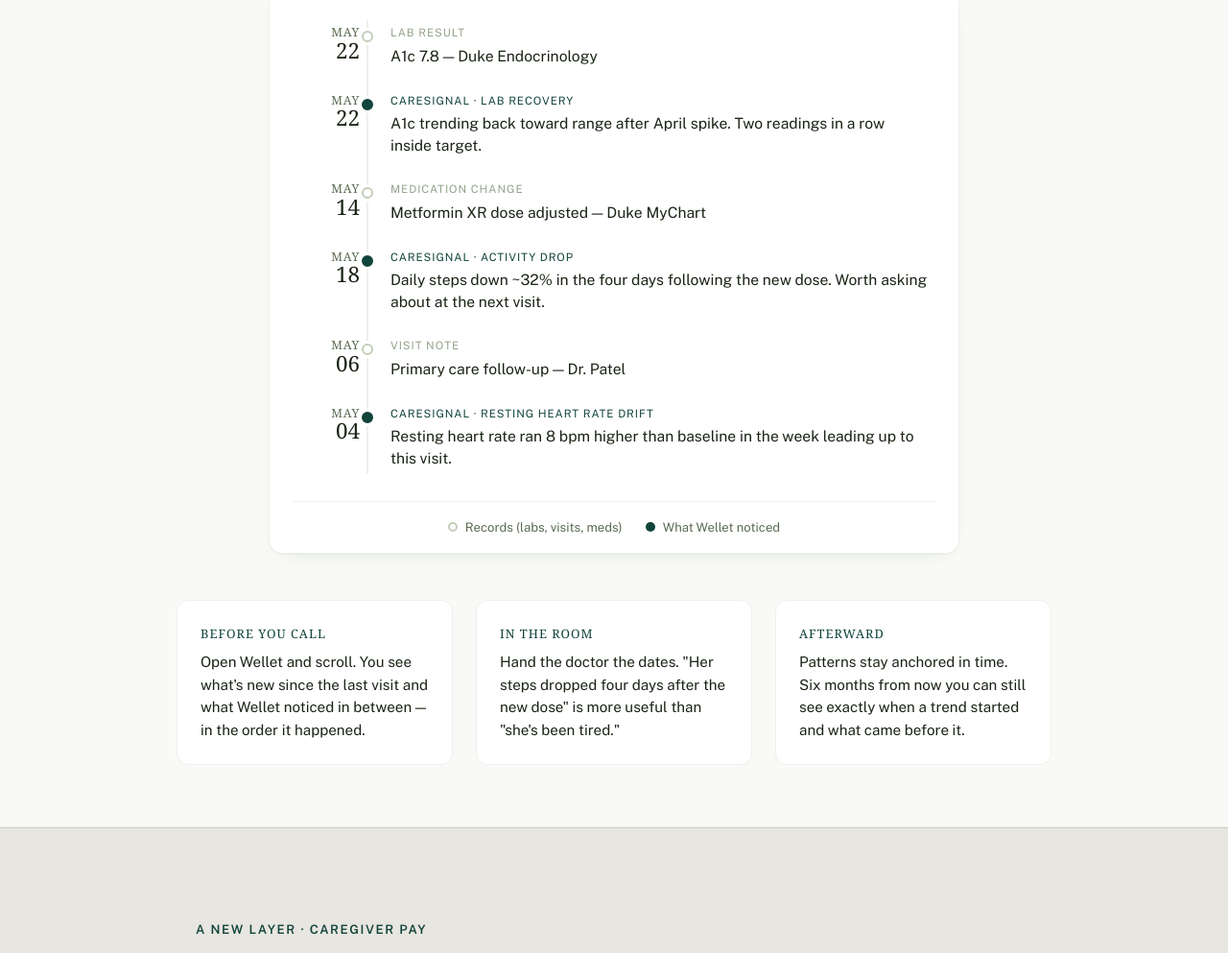
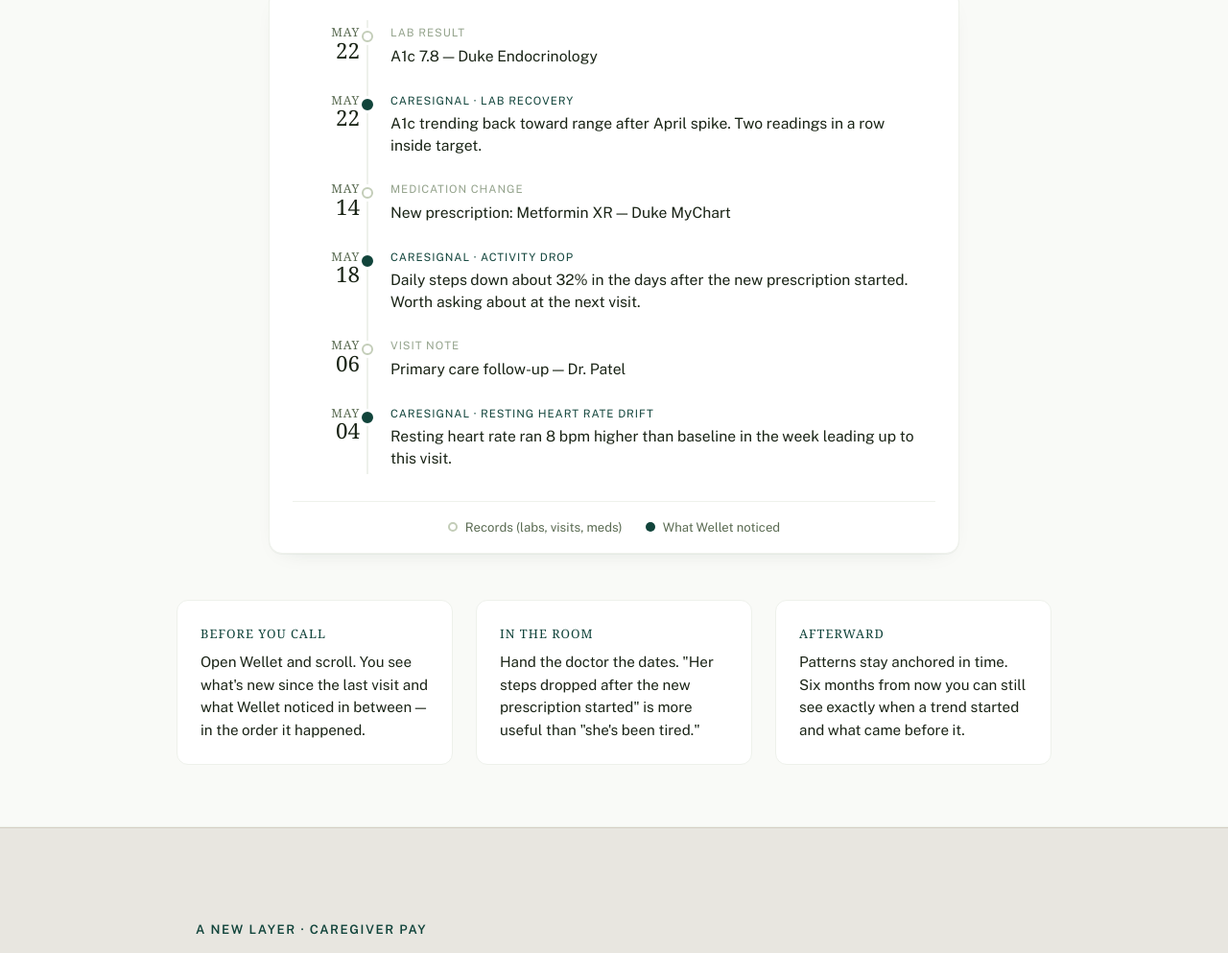
Before and after one commit to wellet-app/getwellet, a plain HTML site: page index.html in a window 1280 px wide. Shown: the part 1268-2261 px from the top of the page at 96% size. Drawn offline with nearby package versions, Linux system fonts and the light colour scheme; no server answers; a web font is replaced by a local one.

Commit message:
Timeline example: new prescription instead of new dose
Co-authored-by: Perplexity <noreply@perplexity.ai>

```diff
--- a/index.html
+++ b/index.html
@@ -194,14 +194,14 @@
             <div class="cs-row-date"><span class="cs-row-month">May</span><span class="cs-row-day">14</span></div>
             <div class="cs-row-body">
               <div class="cs-row-kind">Medication change</div>
-              <div class="cs-row-title">Metformin XR dose adjusted &mdash; Duke MyChart</div>
+              <div class="cs-row-title">New prescription: Metformin XR &mdash; Duke MyChart</div>
             </div>
           </li>
           <li class="cs-row cs-row--signal">
             <div class="cs-row-date"><span class="cs-row-month">May</span><span class="cs-row-day">18</span></div>
             <div class="cs-row-body">
               <div class="cs-row-kind cs-row-kind--signal">CareSignal &middot; activity drop</div>
-              <div class="cs-row-title">Daily steps down ~32% in the four days following the new dose. Worth asking about at the next visit.</div>
+              <div class="cs-row-title">Daily steps down about 32% in the days after the new prescription started. Worth asking about at the next visit.</div>
             </div>
           </li>
           <li class="cs-row cs-row--event">
@@ -234,7 +234,7 @@
         </div>
         <div class="cs-callout">
           <div class="cs-callout-kicker">In the room</div>
-          <p>Hand the doctor the dates. "Her steps dropped four days after the new dose" is more useful than "she's been tired."</p>
+          <p>Hand the doctor the dates. "Her steps dropped after the new prescription started" is more useful than "she's been tired."</p>
         </div>
         <div class="cs-callout">
           <div class="cs-callout-kicker">Afterward</div>
```
